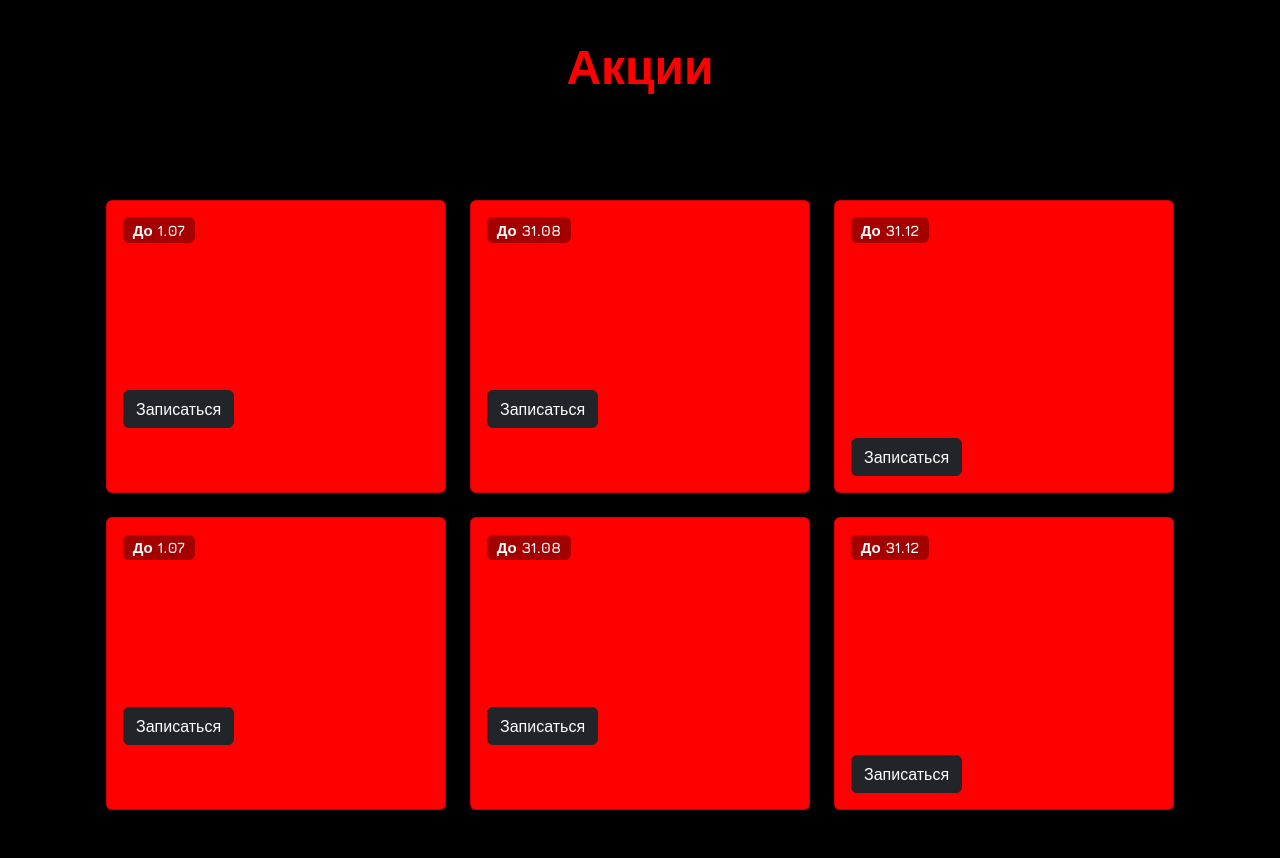
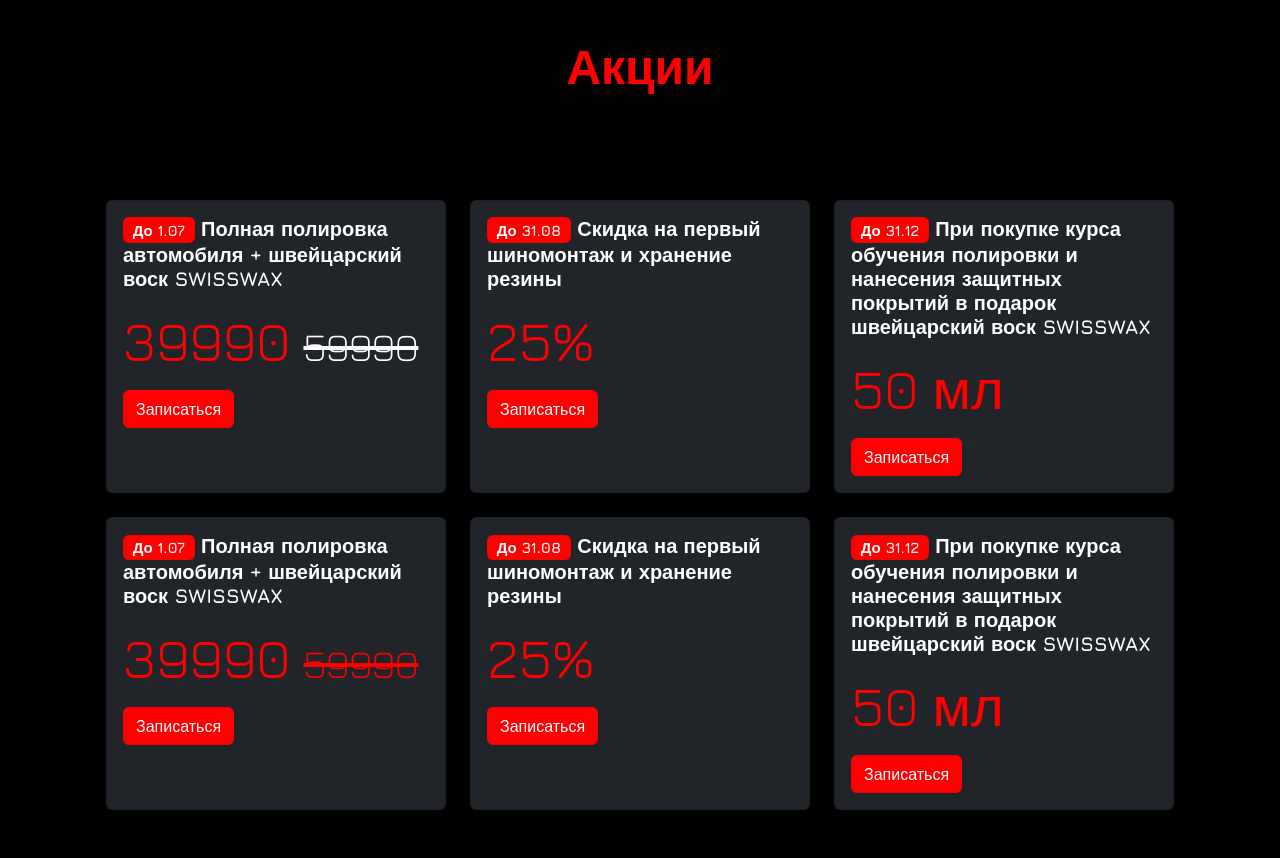
Before and after one commit to kuzminovdmit/ZovDetailing, a Flask app: page /promotion in a window 1280 px wide. Shown: the part 184-1042 px from the top of the page. Run offline with Flask 2, Linux system fonts and the light colour scheme; some libraries are stand-ins or nearby versions.

Commit message:
Fixed cards in promotion page

```diff
--- a/static/css/main.css
+++ b/static/css/main.css
@@ -22,6 +22,20 @@
 .offcanvas {
   --bs-offcanvas-bg: #000;
   --bs-offcanvas-color: #fff;
+}
+
+.btn-primary {
+  --bs-btn-color: #fff;
+  --bs-btn-bg: rgb(254, 0, 0);
+  --bs-btn-border-color: rgb(254, 0, 0);
+  --bs-btn-hover-color: #fff;
+  --bs-btn-hover-bg: rgb(254, 0, 0);
+  --bs-btn-hover-border-color: rgb(254, 0, 0);
+  --bs-btn-focus-shadow-rgb: 49,132,253;
+  --bs-btn-active-color: #fff;
+  --bs-btn-active-bg: rgb(254, 0, 0);
+  --bs-btn-active-border-color: rgb(254, 0, 0);
+  --bs-btn-active-shadow: inset 0 3px 5px rgba(0, 0, 0, 0.125);
 }
 
 .accordion {
--- a/templates/promotion.html
+++ b/templates/promotion.html
@@ -9,56 +9,56 @@
   <div class="px-4 py-5 mb-5">
     <div class="row row-cols-1 row-cols-md-2 row-cols-lg-3 g-4">
       <div class="col">
-        <div class="card bd-red-500 h-100">
+        <div class="card bg-dark h-100">
           <div class="card-body">
-            <h5 class="card-title"><span class="badge bd-red-800">До 1.07</span> Полная полировка автомобиля + швейцарский воск SWISSWAX</h5>
-            <p class="card-text"><h1 class="display-4"><strong>39990</strong> <span class="display-6"><s>59990</s></span></h1></p>
-            <a href="#" class="btn btn-dark">Записаться</a>
+            <h5 class="card-title text-white"><span class="badge bd-red-500">До 1.07</span> Полная полировка автомобиля + швейцарский воск SWISSWAX</h5>
+            <p class="card-text"><h1 class="display-4"><strong>39990</strong> <span class="display-6 text-white"><s>59990</s></span></h1></p>
+            <a href="#" class="btn btn-primary">Записаться</a>
           </div>
         </div>
       </div>
       <div class="col">
-        <div class="card bd-red-500 h-100">
+        <div class="card bg-dark h-100">
           <div class="card-body">
-            <h5 class="card-title"><span class="badge bd-red-800">До 31.08</span> Скидка на первый шиномонтаж и хранение резины</h5>
+            <h5 class="card-title text-white"><span class="badge bd-red-500">До 31.08</span> Скидка на первый шиномонтаж и хранение резины</h5>
             <p class="card-text"><h1 class="display-4"><strong>25%</strong></h1></p>
-            <a href="#" class="btn btn-dark">Записаться</a>
+            <a href="#" class="btn btn-primary">Записаться</a>
           </div>
         </div>
       </div>
       <div class="col">
-        <div class="card bd-red-500 h-100">
+        <div class="card bg-dark h-100">
           <div class="card-body">
-            <h5 class="card-title"><span class="badge bd-red-800">До 31.12</span> При покупке курса обучения полировки и нанесения защитных покрытий в подарок швейцарский воск SWISSWAX</h5>
+            <h5 class="card-title text-white"><span class="badge bd-red-500">До 31.12</span> При покупке курса обучения полировки и нанесения защитных покрытий в подарок швейцарский воск SWISSWAX</h5>
             <p class="card-text"><h1 class="display-4"><strong>50 мл</strong></h1></p>
-            <a href="#" class="btn btn-dark">Записаться</a>
+            <a href="#" class="btn btn-primary">Записаться</a>
           </div>
         </div>
       </div>
       <div class="col">
-        <div class="card bd-red-500 h-100">
+        <div class="card bg-dark h-100">
           <div class="card-body">
-            <h5 class="card-title"><span class="badge bd-red-800">До 1.07</span> Полная полировка автомобиля + швейцарский воск SWISSWAX</h5>
+            <h5 class="card-title text-white"><span class="badge bd-red-500">До 1.07</span> Полная полировка автомобиля + швейцарский воск SWISSWAX</h5>
             <p class="card-text"><h1 class="display-4"><strong>39990</strong> <span class="display-6"><s>59990</s></span></h1></p>
-            <a href="#" class="btn btn-dark">Записаться</a>
+            <a href="#" class="btn btn-primary">Записаться</a>
           </div>
         </div>
       </div>
       <div class="col">
-        <div class="card bd-red-500 h-100">
+        <div class="card bg-dark h-100">
           <div class="card-body">
-            <h5 class="card-title"><span class="badge bd-red-800">До 31.08</span> Скидка на первый шиномонтаж и хранение резины</h5>
+            <h5 class="card-title text-white"><span class="badge bd-red-500">До 31.08</span> Скидка на первый шиномонтаж и хранение резины</h5>
             <p class="card-text"><h1 class="display-4"><strong>25%</strong></h1></p>
-            <a href="#" class="btn btn-dark">Записаться</a>
+            <a href="#" class="btn btn-primary">Записаться</a>
           </div>
         </div>
       </div>
       <div class="col">
-        <div class="card bd-red-500 h-100">
+        <div class="card bg-dark h-100">
           <div class="card-body">
-            <h5 class="card-title"><span class="badge bd-red-800">До 31.12</span> При покупке курса обучения полировки и нанесения защитных покрытий в подарок швейцарский воск SWISSWAX</h5>
+            <h5 class="card-title text-white"><span class="badge bd-red-500">До 31.12</span> При покупке курса обучения полировки и нанесения защитных покрытий в подарок швейцарский воск SWISSWAX</h5>
             <p class="card-text"><h1 class="display-4"><strong>50 мл</strong></h1></p>
-            <a href="#" class="btn btn-dark">Записаться</a>
+            <a href="#" class="btn btn-primary">Записаться</a>
           </div>
         </div>
       </div>
```
